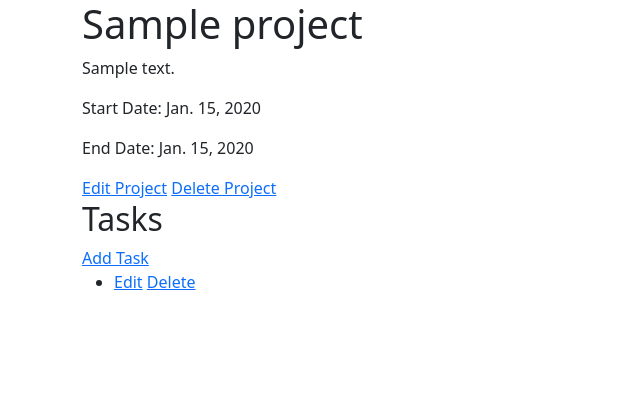
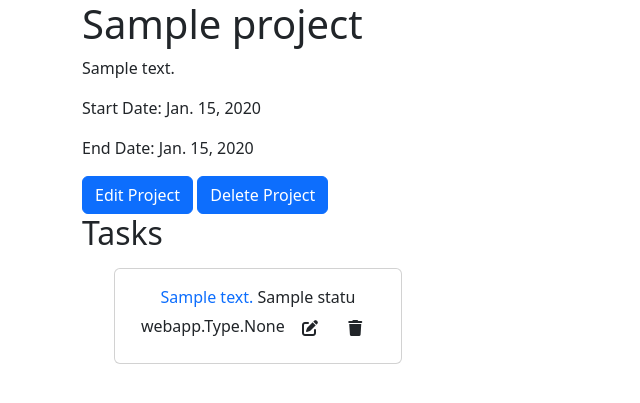
Before and after one commit to EvilTheresa/issue_tracker, a Django app: page /project/1/ in a window 1280 px wide. Shown: the top 403 px of the page, without its empty margins (0-640 px from the left). Run offline with Django 5.2, Linux system fonts and the light colour scheme; tables that the repository leaves empty hold one stand-in row (values such as "Sample post").

Commit message:
Поправлены детальный просмотр и будущая домашняя страница

```diff
--- a/issue_tracker/webapp/templates/projects/project_detail.html
+++ b/issue_tracker/webapp/templates/projects/project_detail.html
@@ -6,20 +6,37 @@
     <p>{{ project.description }}</p>
     <p>Start Date: {{ project.start_date }}</p>
     <p>End Date: {{ project.end_date }}</p>
-    <a href="{% url 'update_project' project.pk %}">Edit Project</a>
-    <a href="{% url 'delete_project' project.pk %}">Delete Project</a>
+    <a href="{% url 'project_update' project.pk %}" class="btn btn-primary">Edit Project</a>
+    <a href="{% url 'project_delete' project.pk %}" class="btn btn-primary">Delete Project</a>
 
     <h2>Tasks</h2>
-    <a href="{% url 'create_task' project.pk %}">Add Task</a>
+{#    <a href="{% url 'add_task' project.pk %}">Add Task</a>#}
     {% if tasks %}
         <ul>
             {% for task in tasks %}
-                <li>
-                    <a href="{% url 'task_detail' task.pk %}">{{ task.name }}</a>
-                    <a href="{% url 'update_task' task.pk %}">Edit</a>
-                    <a href="{% url 'delete_task' task.pk %}">Delete</a>
-                </li>
-            {% endfor %}
+            <div class="col-12 col-md-6 col-lg-4">
+                <div class="card mt-3 text-center" style="width: 18rem;">
+                    <div class="card-body">
+                        <tr>
+                            <td><a href="{% url 'detail_task' task.pk %}"
+                                   class="text-decoration-none">{{ task.summary }}
+                            </a></td>
+                            <td>{{ task.status }}</td>
+                            <td>{{ task.type }}</td>
+                            <td><a href="{% url 'update_task' task.pk %}" class="btn"><i
+                                    class="fa-solid fa-pen-to-square"></i></a>
+                                <form action="{% url 'delete_task' task.pk %}" method="post" style="display:inline;">
+                                    {% csrf_token %}
+                                    <a href="{% url 'delete_task' task.pk %}" class="btn">
+                                        <i class="fa-solid fa-trash"></i>
+                                    </a>
+                                </form>
+                            </td>
+                        </tr>
+                    </div>
+                </div>
+            </div>
+                {% endfor %}
         </ul>
     {% else %}
         <p>No tasks found for this project</p>
```
Also changed, not shown: issue_tracker/webapp/templates/projects/index.html (+14 -8 lines).
